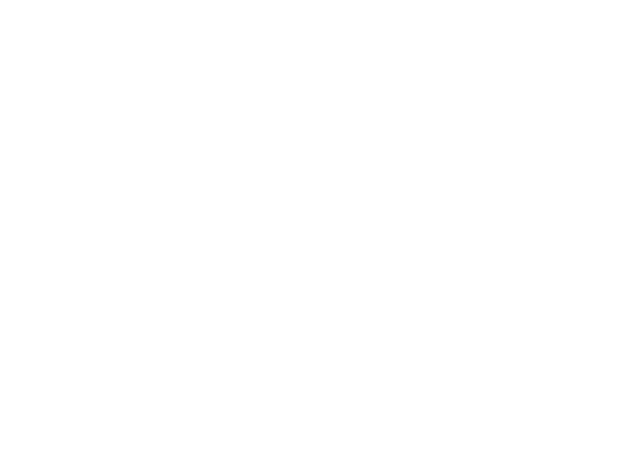
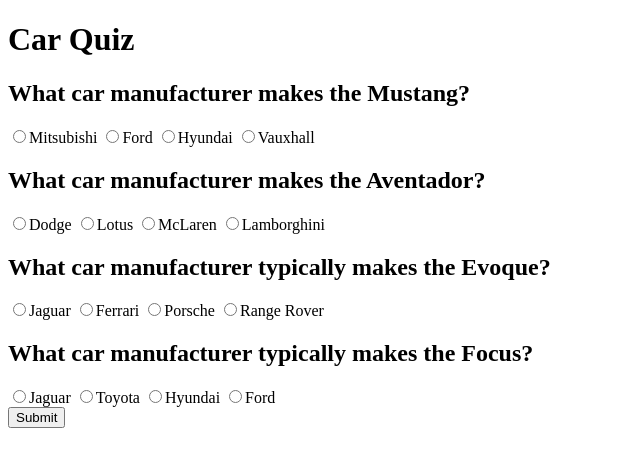
Before and after one commit to andrewgdowning/js-learning, a plain HTML site: page index.html in a window 1280 px wide. Shown: the whole page, without its empty margins (0-640 px from the left). Drawn offline with Linux system fonts and the light colour scheme.

Commit message:
quiz project

```diff
--- a/index.html
+++ b/index.html
@@ -8,7 +8,38 @@
     <title>Document</title>
 </head>
 <body>
-
+    <h1>Car Quiz</h1>
+    <form action="submit">
+        <div>
+           <h2 class="question">What car manufacturer makes the Mustang?</h2>
+            <input type="radio" name="question-one" id="">Mitsubishi
+            <input type="radio" name="question-one" id="">Ford
+            <input type="radio" name="question-one" id="">Hyundai
+            <input type="radio" name="question-one" id="">Vauxhall
+        </div>
+        <div>
+            <h2 class="question">What car manufacturer makes the Aventador?</h2>
+            <input type="radio" name="question-two" id="">Dodge
+            <input type="radio" name="question-two" id="">Lotus
+            <input type="radio" name="question-two" id="">McLaren
+            <input type="radio" name="question-two" id="">Lamborghini
+        </div>
+        <div>
+            <h2 class="question">What car manufacturer typically makes the Evoque?</h2>
+            <input type="radio" name="question-three" id="">Jaguar
+            <input type="radio" name="question-three" id="">Ferrari
+            <input type="radio" name="question-three" id="">Porsche
+            <input type="radio" name="question-three" id="">Range Rover
+        </div>
+        <div>
+            <h2 class="question">What car manufacturer typically makes the Focus?</h2>
+            <input type="radio" name="question-four" id="">Jaguar
+            <input type="radio" name="question-four" id="">Toyota
+            <input type="radio" name="question-four" id="">Hyundai
+            <input type="radio" name="question-four" id="">Ford
+        </div>
+        <div><input type="submit" value="Submit"></div>
+    </form>
     <script src="js.js"></script>
 </body>
 </html>
--- a/js.js
+++ b/js.js
@@ -0,0 +1,7 @@
+let form = document.querySelector('form');
+form.addEventListener('submit',(e) => {
+    e.preventDefault();
+    let score = 0;
+    console.log(e)
+    let userAnswers = [form.question-one.value]
+});
```
